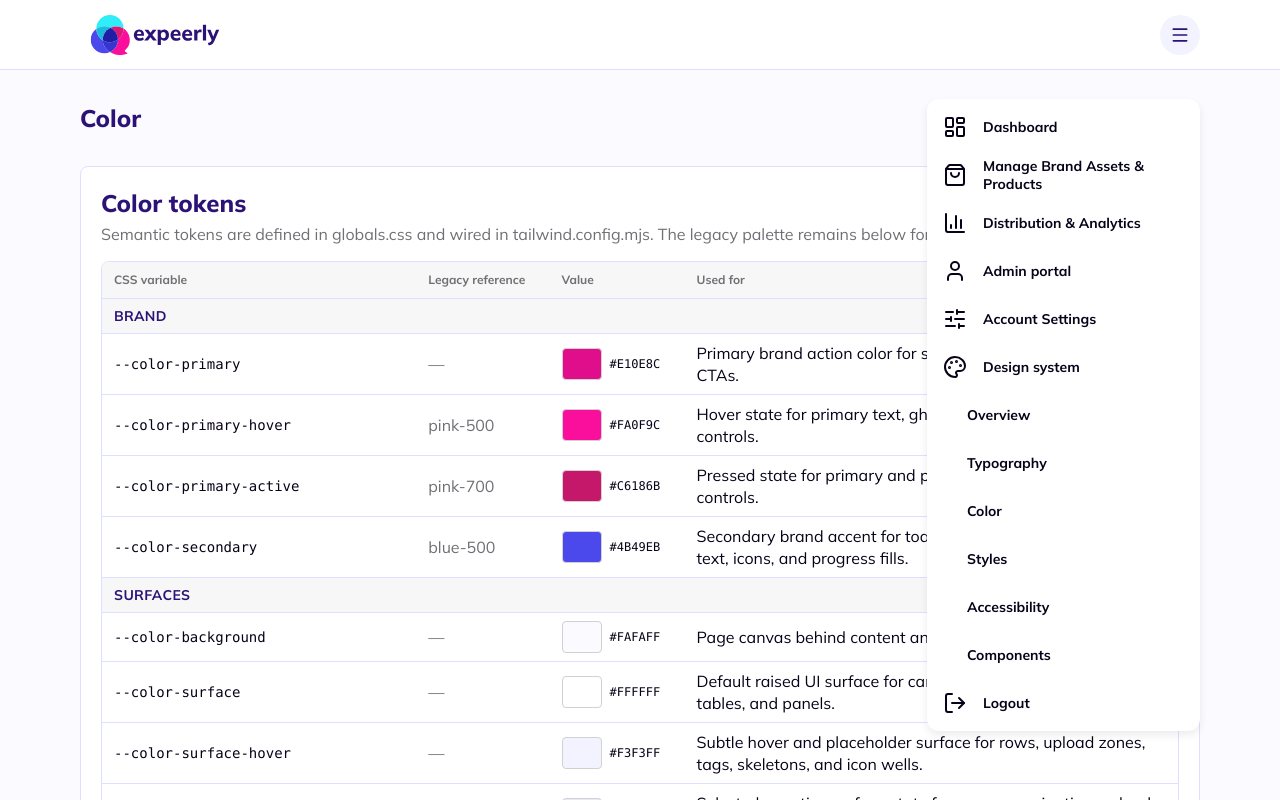
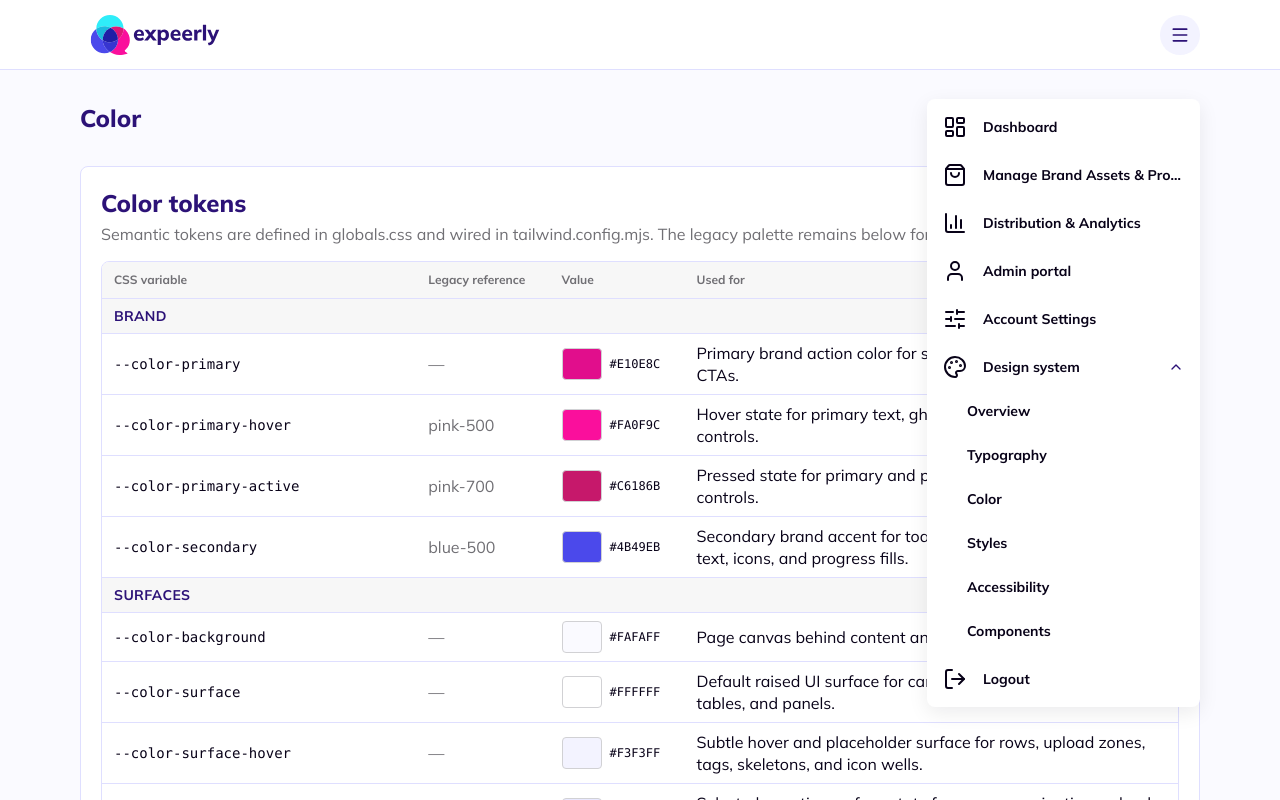
Before and after one commit to LazarMladenovic95/v3-platform, a Next.js app: page /bnd/designsystem/colors in a window 1280 px wide. Both pictures are taken after a click on the button "Open menu". Shown: the top 800 px of the page. Built offline with nearby package versions, Linux system fonts and the light colour scheme.

Commit message:
small fixes

```diff
--- a/components/ui/atoms/Icon.tsx
+++ b/components/ui/atoms/Icon.tsx
@@ -7,6 +7,7 @@ const sizeClasses = {
   sm: "h-3.5 w-3.5",
   md: "h-4 w-4",
   lg: "h-5 w-5",
+  xl: "h-6 w-6",
 } as const;
 
 export interface IconProps extends Omit<IconSvgProps, "ref"> {
--- a/components/ui/composites/RightMenu.tsx
+++ b/components/ui/composites/RightMenu.tsx
@@ -1,7 +1,6 @@
 "use client";
 
 import { usePathname, useRouter } from "next/navigation";
-import { useState } from "react";
 import { Icon } from "@/components/ui/atoms/Icon";
 import { RightMenuItem } from "@/components/ui/molecules/RightMenuItem";
 import {
@@ -21,7 +20,6 @@ export interface RightMenuProps {
 export function RightMenu({ className, onItemClick }: RightMenuProps) {
   const router = useRouter();
   const pathname = usePathname();
-  const [isDesignSystemOpen, setIsDesignSystemOpen] = useState(() => pathname.startsWith("/bnd/designsystem"));
 
   const handleNavigate = (href: string) => {
     onItemClick?.();
@@ -35,8 +33,9 @@ export function RightMenu({ className, onItemClick }: RightMenuProps) {
   return (
     <aside
       id="right-menu"
+      aria-label={t("app.nav.ariaLabel")}
       className={cn(
-        "flex min-h-[104px] w-[273px] flex-col items-start gap-2 rounded-[12px] bg-surface p-2 shadow-[0px_4px_8px_rgba(0,0,0,0.08)]",
+        "flex min-h-[104px] w-[273px] flex-col items-start gap-2 rounded-lg bg-surface p-2 shadow-md",
         className,
       )}
     >
@@ -44,31 +43,25 @@ export function RightMenu({ className, onItemClick }: RightMenuProps) {
         {appNavPrimaryItems.map((item) => (
           <RightMenuItem
             key={item.id}
-            icon={<Icon name={item.icon} className="h-6 w-6" aria-hidden />}
+            icon={<Icon name={item.icon} size="xl" />}
             label={t(item.labelKey)}
             onClick={handlePlaceholder}
           />
         ))}
 
         <RightMenuItem
-          icon={<Icon name={appNavDesignSystemGroup.icon} className="h-6 w-6" aria-hidden />}
+          icon={<Icon name={appNavDesignSystemGroup.icon} size="xl" />}
           label={t(appNavDesignSystemGroup.labelKey)}
-          onClick={() => setIsDesignSystemOpen((open) => !open)}
+          defaultSubmenuOpen={pathname.startsWith("/bnd/designsystem")}
+          submenu={appNavDesignSystemChildren.map((item) => ({
+            id: item.id,
+            label: t(item.labelKey),
+            onClick: () => handleNavigate(item.href),
+          }))}
         />
 
-        {isDesignSystemOpen
-          ? appNavDesignSystemChildren.map((item) => (
-              <RightMenuItem
-                key={item.id}
-                label={t(item.labelKey)}
-                nested
-                onClick={() => item.href && handleNavigate(item.href)}
-              />
-            ))
-          : null}
-
         <RightMenuItem
-          icon={<Icon name={appNavLogoutItem.icon} className="h-6 w-6" aria-hidden />}
+          icon={<Icon name={appNavLogoutItem.icon} size="xl" />}
           label={t(appNavLogoutItem.labelKey)}
           onClick={handlePlaceholder}
         />
--- a/components/ui/index.ts
+++ b/components/ui/index.ts
@@ -53,7 +53,7 @@ export { SearchResults } from "./molecules/search/SearchResults";
 export { MapListSearchField } from "./molecules/search/MapListSearchField";
 export { Breadcrumbs } from "./molecules/navigation/Breadcrumbs";
 export { MenuButton } from "./molecules/MenuButton";
-export { RightMenuItem } from "./molecules/RightMenuItem";
+export { RightMenuItem, type RightMenuSubmenuItem } from "./molecules/RightMenuItem";
 export { TabbedNavigation } from "./molecules/navigation/TabbedNavigation";
 export { VerticalNavigation } from "./molecules/navigation/VerticalNavigation";
 export { IndeterminateBar } from "./molecules/feedback/IndeterminateBar";
--- a/components/ui/molecules/MenuButton.tsx
+++ b/components/ui/molecules/MenuButton.tsx
@@ -23,7 +23,7 @@ export function MenuButton({ isOpen, onClick, className }: MenuButtonProps) {
         className,
       )}
     >
-      <Icon name="menu" size="lg" className="h-5 w-5" aria-hidden />
+      <Icon name="menu" size="lg" />
     </button>
   );
 }
--- a/components/ui/molecules/RightMenuItem.tsx
+++ b/components/ui/molecules/RightMenuItem.tsx
@@ -1,18 +1,49 @@
-import type { ReactNode } from "react";
+"use client";
+
+import { useState, type ReactNode } from "react";
+import { Icon } from "@/components/ui/atoms/Icon";
 import { cn } from "@/lib/utils";
+
+export type RightMenuSubmenuItem = {
+  id: string;
+  label: string;
+  onClick?: () => void;
+};
 
 export interface RightMenuItemProps {
   icon?: ReactNode;
   label: string;
   onClick?: () => void;
   nested?: boolean;
+  submenu?: readonly RightMenuSubmenuItem[];
+  defaultSubmenuOpen?: boolean;
 }
 
-export function RightMenuItem({ icon, label, onClick, nested = false }: RightMenuItemProps) {
-  return (
+export function RightMenuItem({
+  icon,
+  label,
+  onClick,
+  nested = false,
+  submenu,
+  defaultSubmenuOpen = false,
+}: RightMenuItemProps) {
+  const hasSubmenu = Boolean(submenu?.length);
+  const [isSubmenuOpen, setIsSubmenuOpen] = useState(defaultSubmenuOpen);
+
+  const handleClick = () => {
+    if (hasSubmenu) {
+      setIsSubmenuOpen((open) => !open);
+      return;
+    }
+
+    onClick?.();
+  };
+
+  const row = (
     <button
       type="button"
-      onClick={onClick}
+      onClick={handleClick}
+      aria-expanded={hasSubmenu ? isSubmenuOpen : undefined}
       className={cn(
         "flex h-10 w-full items-center rounded-lg px-2 py-2 text-left text-foreground-body transition-colors hover:bg-surface-hover",
         icon ? "gap-4" : "gap-0",
@@ -20,7 +51,38 @@ export function RightMenuItem({ icon, label, onClick, nested = false }: RightMen
       )}
     >
       {icon ? <span className="shrink-0">{icon}</span> : null}
-      <span className="text-body-small-bold">{label}</span>
+      <span className="min-w-0 flex-1 truncate text-body-small-bold">{label}</span>
+      {hasSubmenu ? (
+        <span className="shrink-0">
+          <Icon
+            name="chevron-down"
+            size="md"
+            className={cn(
+              "text-foreground-title transition-transform duration-200",
+              isSubmenuOpen && "rotate-180",
+            )}
+          />
+        </span>
+      ) : null}
     </button>
   );
+
+  if (nested) {
+    return row;
+  }
+
+  if (!hasSubmenu) {
+    return row;
+  }
+
+  return (
+    <div className="flex flex-col gap-1">
+      {row}
+      {isSubmenuOpen
+        ? submenu?.map((item) => (
+            <RightMenuItem key={item.id} label={item.label} nested onClick={item.onClick} />
+          ))
+        : null}
+    </div>
+  );
 }
```
